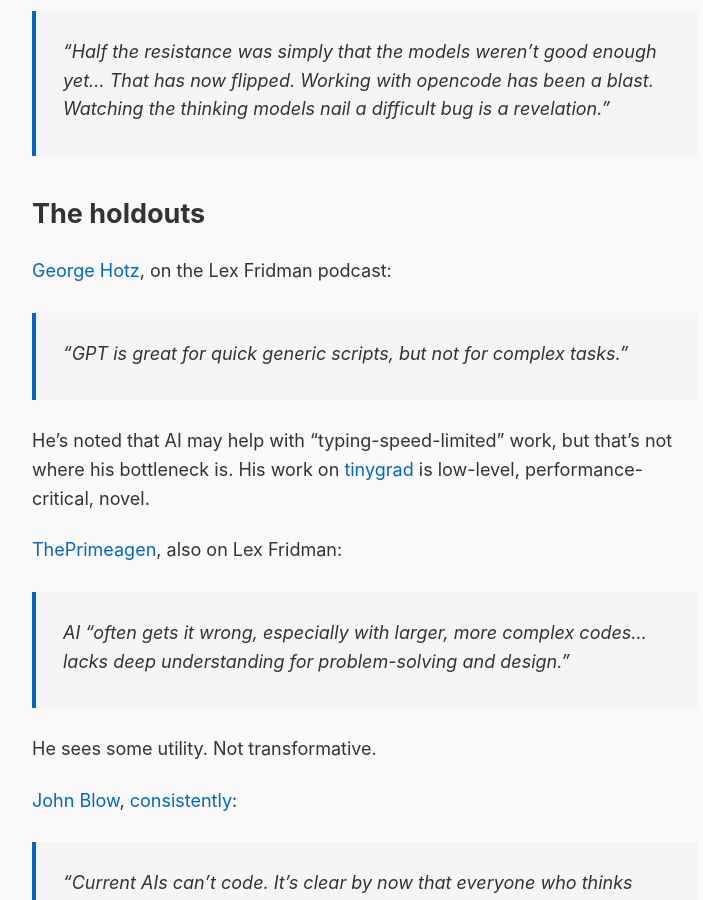
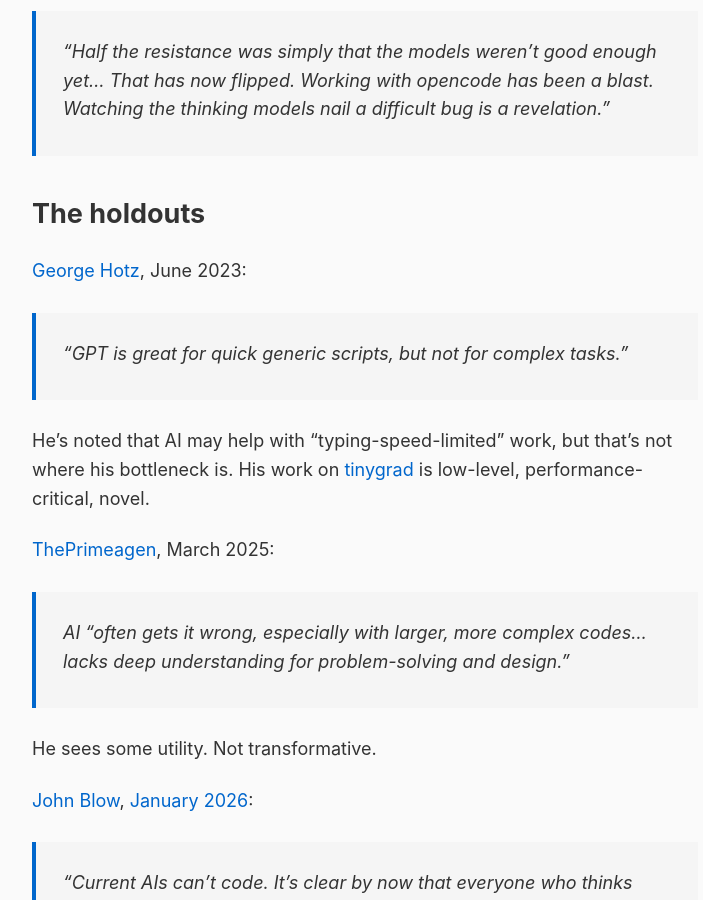
Before and after one commit to rob137/rob137.github.io, a Jekyll site: the page built from _posts/2026-01-04-the-expanding-universe.md, in a window 1280 px wide and 900 px high, scrolled down 1014 px. Shown: the whole window, without its empty margins (275-978 px from the left). Built offline with Jekyll 4.4.1, drawn with Linux system fonts in a browser that asks for light colours.

Commit message:
Add dates to holdout quotes
Hotz (June 2023), Primeagen (March 2025), Blow (January 2026).
Time is the point - Hotz is 18 months old.

🤖 Generated with [Claude Code](https://claude.com/claude-code)

Co-Authored-By: Claude Opus 4.5 <noreply@anthropic.com>

```diff
--- a/_posts/2026-01-04-the-expanding-universe.md
+++ b/_posts/2026-01-04-the-expanding-universe.md
@@ -28,19 +28,19 @@ Two months apart.
 
 ## The holdouts
 
-[George Hotz](https://en.wikipedia.org/wiki/George_Hotz), on the Lex Fridman podcast:
+[George Hotz](https://en.wikipedia.org/wiki/George_Hotz), June 2023:
 
 > "GPT is great for quick generic scripts, but not for complex tasks."
 
 He's noted that AI may help with "typing-speed-limited" work, but that's not where his bottleneck is. His work on [tinygrad](https://github.com/tinygrad/tinygrad) is low-level, performance-critical, novel.
 
-[ThePrimeagen](https://en.wikipedia.org/wiki/ThePrimeagen), also on Lex Fridman:
+[ThePrimeagen](https://en.wikipedia.org/wiki/ThePrimeagen), March 2025:
 
 > AI "often gets it wrong, especially with larger, more complex codes... lacks deep understanding for problem-solving and design."
 
 He sees some utility. Not transformative.
 
-[John Blow](https://en.wikipedia.org/wiki/Jonathan_Blow), [consistently](/2026/01/03/the-witnesses/):
+[John Blow](https://en.wikipedia.org/wiki/Jonathan_Blow), [January 2026](/2026/01/03/the-witnesses/):
 
 > "Current AIs can't code. It's clear by now that everyone who thinks they can are not good programmers themselves, and/or only ever do trivial problems."
 
```
